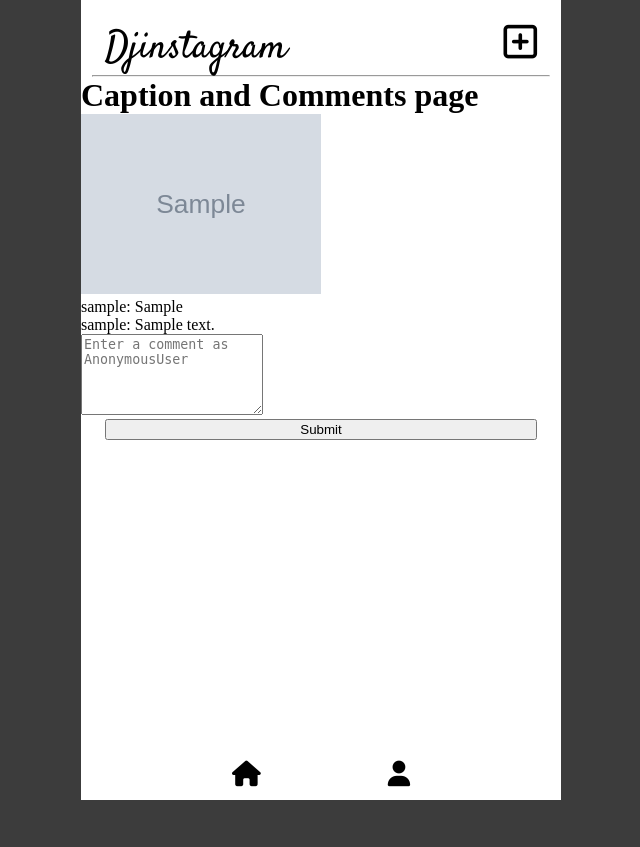
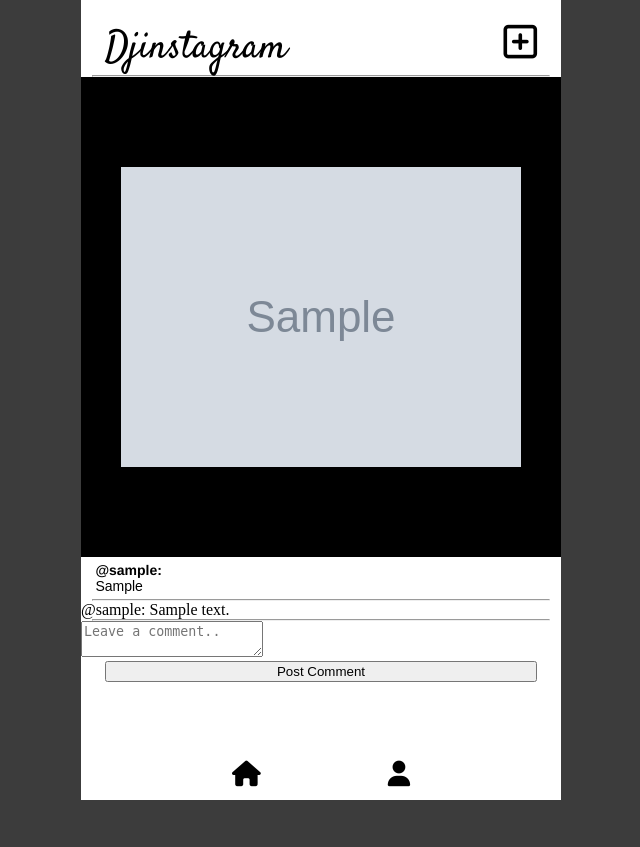
Before and after one commit to richclarke0/Djinstagram, a Django app: page /posts/1/ in a window 1280 px wide. Shown: the whole page, without its empty margins (319-959 px from the left). Run offline with Django 4.2, Linux system fonts and the light colour scheme; tables that the repository leaves empty hold one stand-in row (values such as "Sample post"); grey boxes marked "Sample" are stand-in pictures; some libraries are stand-ins or nearby versions.

Commit message:
reformats page

```diff
--- a/main_app/templates/posts/comments.html
+++ b/main_app/templates/posts/comments.html
@@ -1,32 +1,45 @@
 {% extends 'base.html' %}
 {% block content %}
 
-<h1>Caption and Comments page</h1>
+<div class="post">
 
-<div class="parent">
-    <div class="caption">
-        {% comment %} here is the rendered description for the post from the original user  {% endcomment %}
-        <img src="{{post.photo_url}}" style="max-width: 15em;" alt="">
-        <p>{{post.user}}: {{post.caption}}</p>
+    <div class="post-img">
+        <img src="{{ post.photo_url }}" alt="" />
+      </div>
+      <div class="post-description">
+        <div class="post-author">
+          <p>@{{ post.user.username }}:</p>
+        </div>
+        <div class="post-description-text">
+          <p>{{ post.caption }}</p>
+        </div>
     </div>
+
+    <hr />
+
     <div class="comments-list">
-        {% comment %} iterate over the list of comments from other users  {% endcomment %}
         {% if post.comment_set.all %}
             {% for comment in post.comment_set.all %}
-                <p>{{comment.user}}: {{comment.body}}</p>
+                <p class="comment">
+                    <span class="user-reference">@{{comment.user}}:</span>
+                    {{comment.body}}
+                </p>
             {% endfor %}
         {% else %}
-        <h5>no comments added yet, add one below</h5>
+        <p class="empty-comments">It looks pretty empty here... you should leave a comment to let <span class="user-reference">@{{ post.user.username }}</span> know what you think!</p>
         {% endif %}
     </div>
+
+    <hr />
+
     <div class="add-comment">
-        {% comment %} add a comment to the post for logged in user  {% endcomment %}
         <form action="{% url 'add_comment' post.id user.id %}" method="post">
             {% csrf_token %}
-            <textarea name="body" cols="20" rows="5" placeholder="Enter a comment as {{user}}" maxlength="500"></textarea>
-            <input type="submit">
+            <textarea name="body" placeholder="Leave a comment.." maxlength="500"></textarea>
+            <input type="submit" value="Post Comment">
         </form>
     </div>
+
 </div>
 
 {% endblock %}
```
